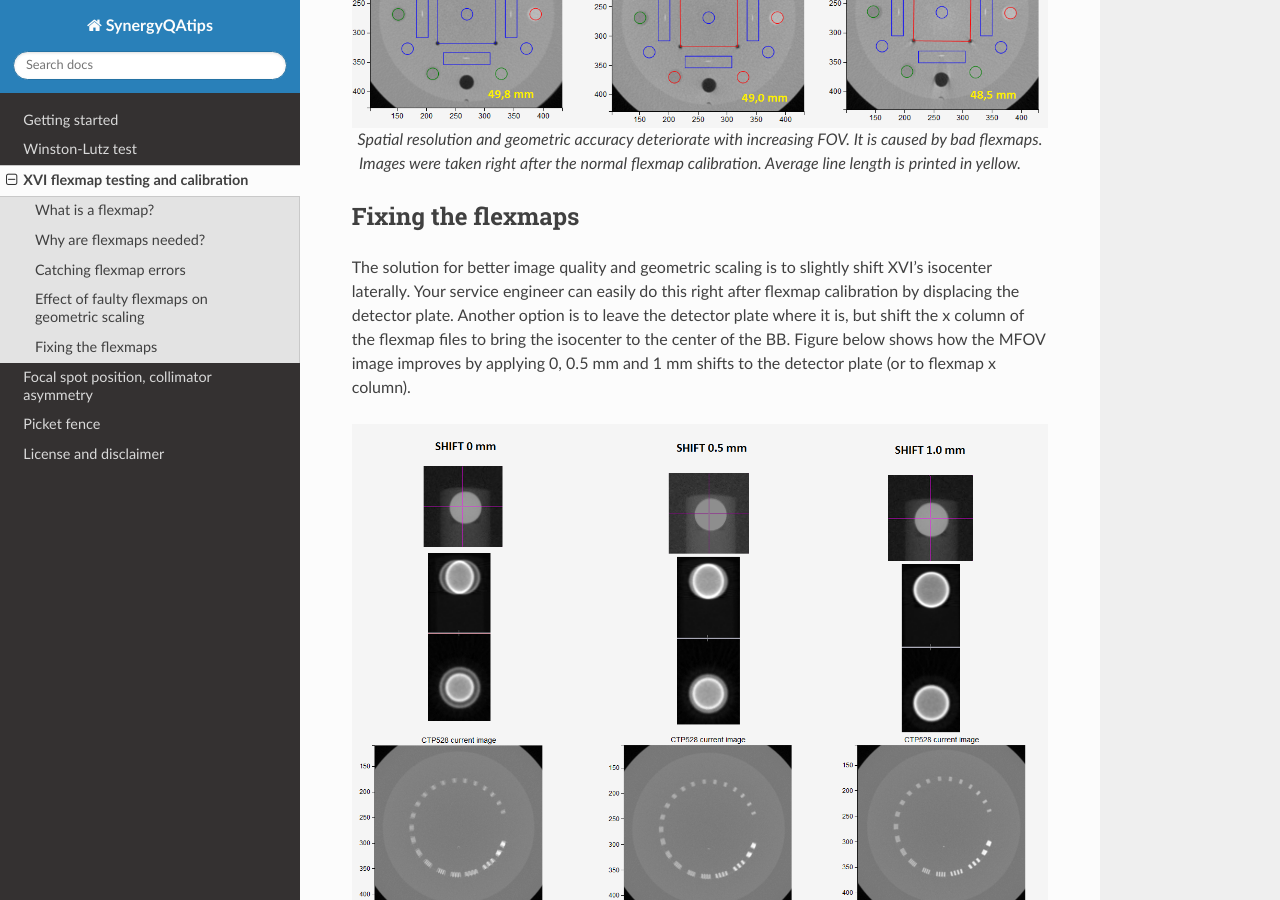
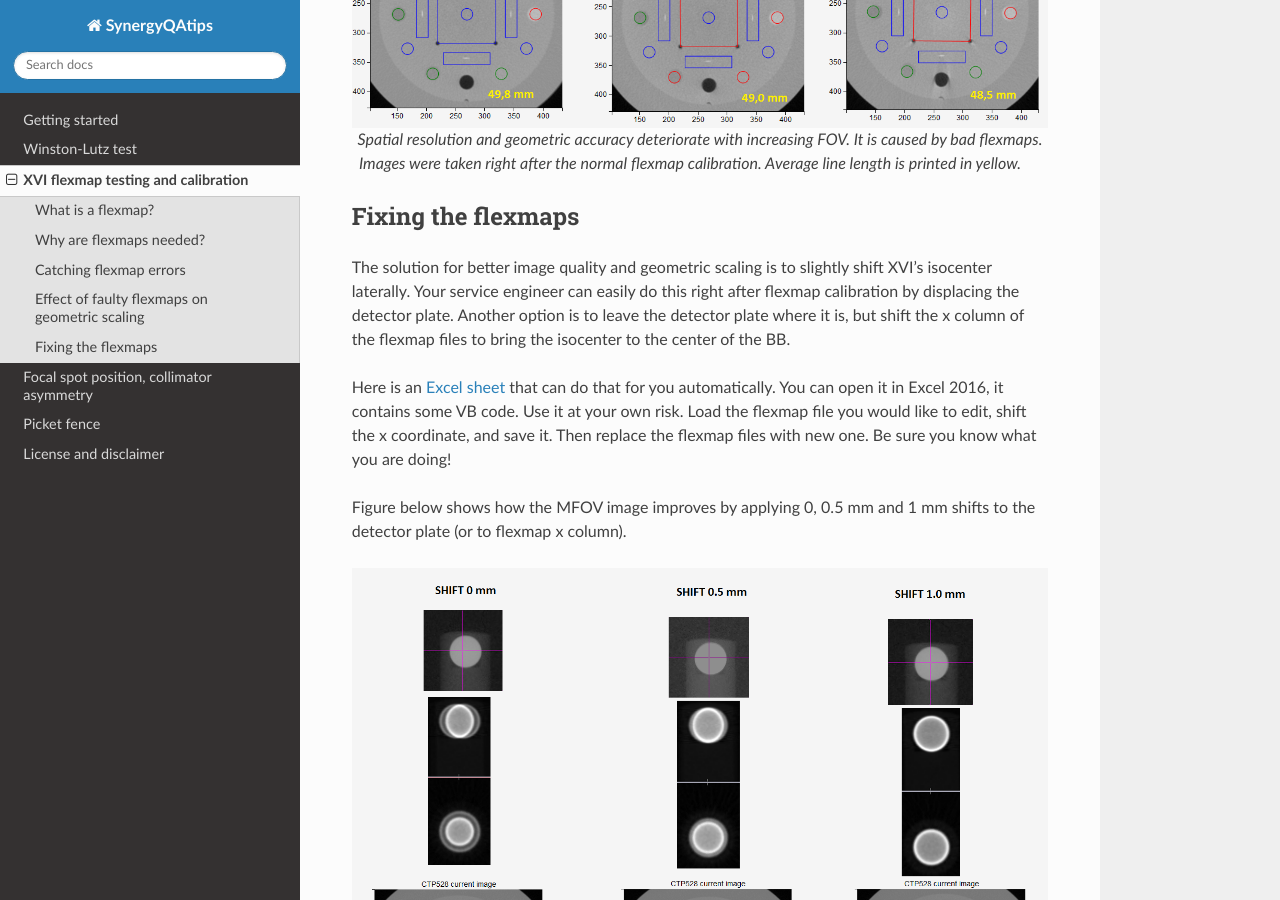
Before and after one commit to brjdenis/synergyqatips, a Sphinx documentation site: the page built from docs/source/xvi.rst, in a window 1280 px wide and 900 px high, scrolled down 5812 px. Built offline with Sphinx 7.4.7 and the Read the Docs theme 2.0.0, drawn with Linux system fonts in a browser that asks for light colours; formulas are drawn with MathJax 3.

Commit message:
update docs

```diff
--- a/docs/source/xvi.rst
+++ b/docs/source/xvi.rst
@@ -121,7 +121,11 @@ Below are example images of Catphan 503.
 Fixing the flexmaps
 ********************
 
-The solution for better image quality and geometric scaling is to slightly shift XVI's isocenter laterally. Your service engineer can easily do this right after flexmap calibration by displacing the detector plate. Another option is to leave the detector plate where it is, but shift the x column of the flexmap files to bring the isocenter to the center of the BB. Figure below shows how the MFOV image improves by applying 0, 0.5 mm and 1 mm shifts to the detector plate (or to flexmap x column).
+The solution for better image quality and geometric scaling is to slightly shift XVI's isocenter laterally. Your service engineer can easily do this right after flexmap calibration by displacing the detector plate. Another option is to leave the detector plate where it is, but shift the x column of the flexmap files to bring the isocenter to the center of the BB.
+
+Here is an `Excel sheet <https://github.com/brjdenis/synergyqatips/blob/master/files/icomcat.zip>`_ that can do that for you automatically. You can open it in Excel 2016, it contains some VB code. Use it at your own risk. Load the flexmap file you would like to edit, shift the x coordinate, and save it. Then replace the flexmap files with new one. Be sure you know what you are doing!
+
+Figure below shows how the MFOV image improves by applying 0, 0.5 mm and 1 mm shifts to the detector plate (or to flexmap x column).
 
 
 .. figure:: _static/flexshift.png
```
Also changed, not shown: 1 other file.
